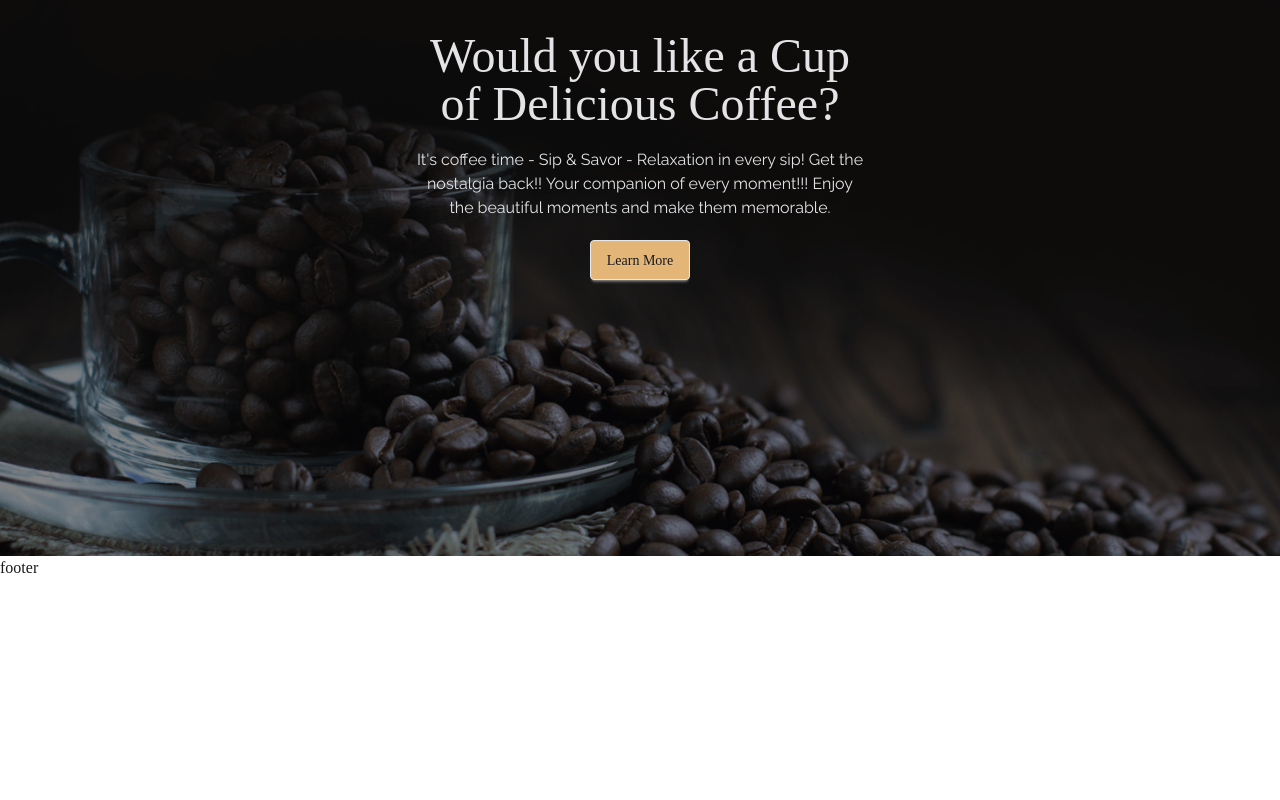
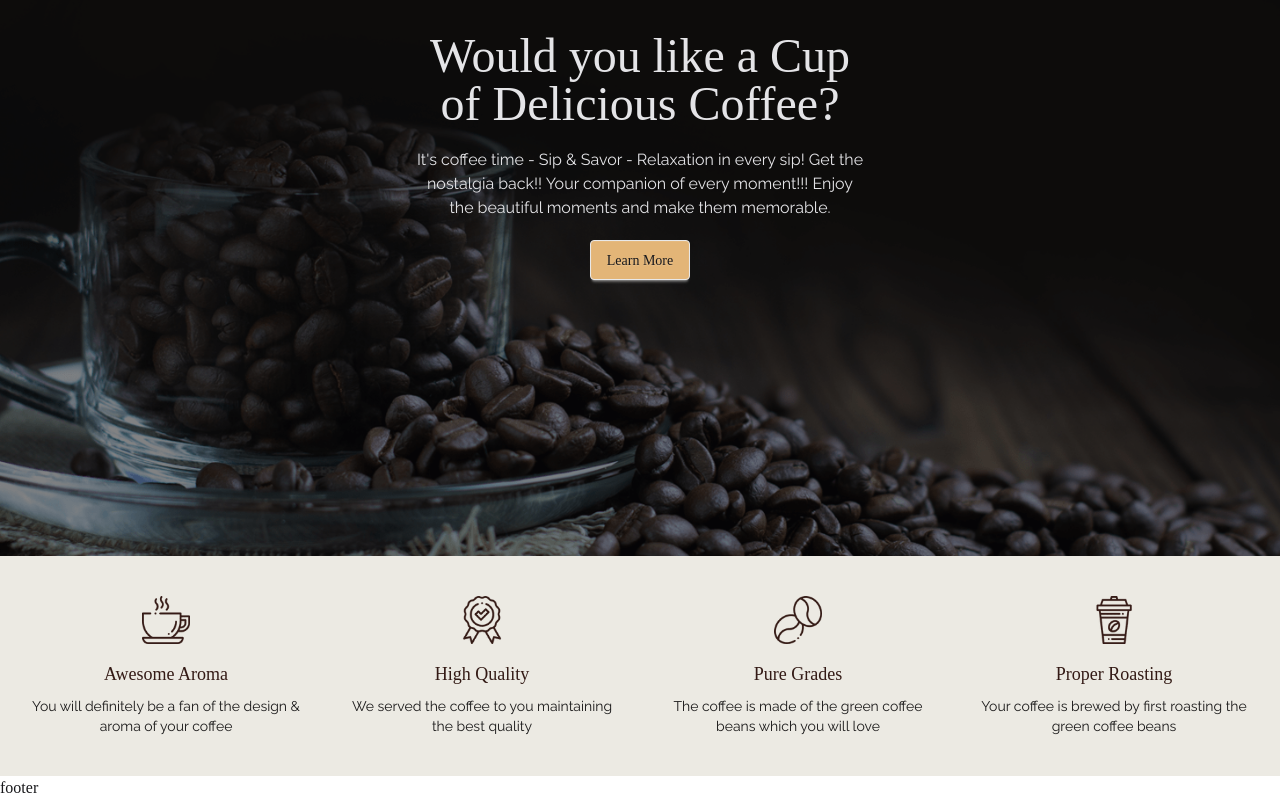
Before and after one commit to Sumyta-Bentey-Habib/Espresso-Emporium, a React (Vite) app: page / in a window 1280 px wide. Shown: the part 309-1109 px from the top of the page. Before the commit the page ends 889 px from the top, so only its background shows below. Built offline with nearby package versions, Linux system fonts and the light colour scheme; a web font is replaced by a local one.

Commit message:
QualitySection

```diff
--- /dev/null
+++ b/src/components/QualitySection.jsx
@@ -0,0 +1,61 @@
+import React from "react";
+
+const QualitySection = () => {
+  return (
+    <div className="grid grid-cols-1 sm:grid-cols-2 lg:grid-cols-4 gap-8 px-6 py-10 bg-[#ECEAE3]">
+      {/* Card 1 */}
+      <div className="flex flex-col items-center text-center">
+        <img
+          src="/icons/1.png"
+          alt="Awesome Aroma"
+          className="w-12 h-12 mb-4"
+        />
+        <h3 className="text-lg font-semibold mb-2 text-[#331A15]">
+          Awesome Aroma
+        </h3>
+        <p className="text-[#1B1A1A] text-sm raleway">
+          You will definitely be a fan of the design & aroma of your coffee
+        </p>
+      </div>
+
+      {/* Card 2 */}
+      <div className="flex flex-col items-center text-center">
+        <img src="/icons/2.png" alt="High Quality" className="w-12 h-12 mb-4" />
+        <h3 className="text-lg font-semibold mb-2 text-[#331A15]">
+          High Quality
+        </h3>
+        <p className="text-[#1B1A1A] text-sm raleway">
+          We served the coffee to you maintaining the best quality
+        </p>
+      </div>
+
+      {/* Card 3 */}
+      <div className="flex flex-col items-center text-center">
+        <img src="/icons/3.png" alt="Pure Grades" className="w-12 h-12 mb-4" />
+        <h3 className="text-lg font-semibold mb-2 text-[#331A15]">
+          Pure Grades
+        </h3>
+        <p className="text-[#1B1A1A] text-sm raleway">
+          The coffee is made of the green coffee beans which you will love
+        </p>
+      </div>
+
+      {/* Card 4 */}
+      <div className="flex flex-col items-center text-center">
+        <img
+          src="/icons/4.png"
+          alt="Proper Roasting"
+          className="w-12 h-12 mb-4"
+        />
+        <h3 className="text-lg font-semibold mb-2 text-[#331A15]">
+          Proper Roasting
+        </h3>
+        <p className="text-[#1B1A1A] text-sm raleway">
+          Your coffee is brewed by first roasting the green coffee beans
+        </p>
+      </div>
+    </div>
+  );
+};
+
+export default QualitySection;
--- a/src/pages/Home.jsx
+++ b/src/pages/Home.jsx
@@ -1,10 +1,12 @@
 import React from 'react';
 import Banner from '../components/Banner';
+import QualitySection from '../components/QualitySection';
 
 const Home = () => {
     return (
         <div>
            <Banner></Banner>
+           <QualitySection></QualitySection>
         </div>
     );
 };
```
